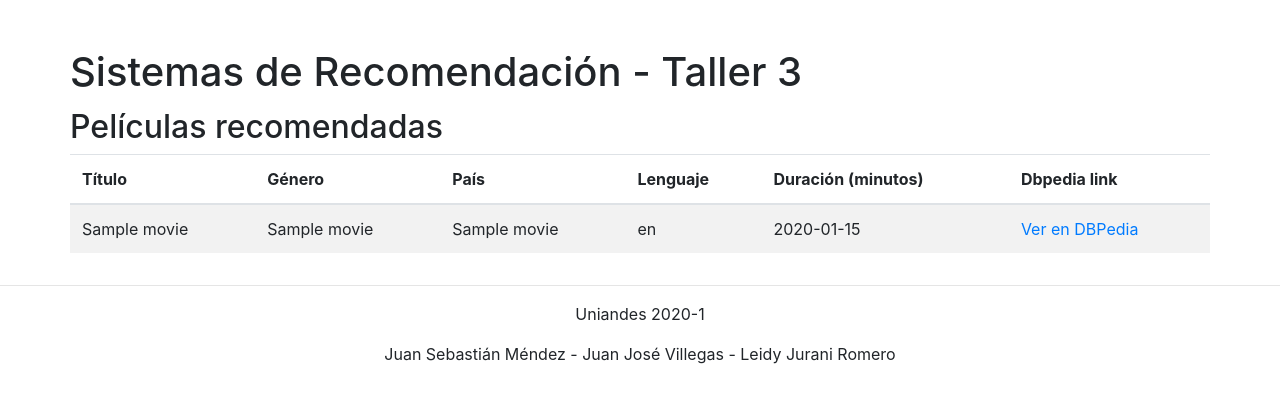
After one commit to jjr2040/movies-recommender, a Django app: template moviesapp/recommender/templates/movie_recommendations.html in a window 1280 px wide. The commit adds this page. Shown: the top 403 px of the page. Run offline with Django 3.2, Linux system fonts and the light colour scheme; the template is opened without the code that fills it: most values are stand-ins (such as "Sample title", 1, 10 or a date in 2020); some libraries are stand-ins or nearby versions.

Commit message:
added first recommender page

```diff
--- a/moviesapp/recommender/templates/index.html
+++ b/moviesapp/recommender/templates/index.html
@@ -41,7 +41,7 @@
                 <td>{{user.userId}}</td>
                 <td style="min-width: 200px;" class="pull-right">
                     <a class="btn btn-primary" href="#" >Ratings</a>
-                    <a class="btn btn-primary" href="#" >Recomendaciones</a>
+                    <a class="btn btn-primary" href="{% url 'movie_recomendations' user.userId %}" >Recomendaciones</a>
                 </td>
             </tr>
             {% endfor %}
--- /dev/null
+++ b/moviesapp/recommender/templates/movie_recommendations.html
@@ -0,0 +1,46 @@
+{% extends "base.html" %}
+
+{% block title %}Recomendaciones{% endblock %}
+
+{% block content %}
+
+<div class="row">
+    <div class="col-sm-8 pl-0">
+        <h1 class="mt-5">Sistemas de Recomendación - Taller 3</h1>
+    </div>
+</div>
+
+<div class="row">
+    <div class="col-sm-8 pl-0">
+        <h2 class="mt-1">Películas recomendadas</h2>
+    </div>
+</div>
+
+<div class="row">
+    <table class="table table-striped">
+      <thead>
+        <tr>
+          <th scope="col">Título</th>
+          <th scope="col">Género</th>
+          <th scope="col">País</th>
+          <th scope="col">Lenguaje</th>
+          <th scope="col">Duración (minutos)</th>
+          <th scope="col">Dbpedia link</th>
+        </tr>
+      </thead>
+      <tbody>
+        {% for movie in movies %}
+        <tr>
+            <td>{{movie.title}}</td>
+            <td>{{movie.gender_names}}</td>
+            <td>{{movie.country_names}}</td>
+            <td>{{movie.language_names}}</td>
+            <td>{{movie.runtime}}</td>
+            <td><a href="{{movie.dbpediaLink}}">Ver en DBPedia</a></td>
+        </tr>
+        {% endfor %}
+      </tbody>
+    </table>
+</div>
+
+{% endblock %}
--- a/moviesapp/recommender/urls.py
+++ b/moviesapp/recommender/urls.py
@@ -4,4 +4,5 @@ from . import views
 urlpatterns = [
     path('', views.index, name='index'),
     path('addUser', views.add_user),
+    path('movies/<user_id>/', views.recommended_movies, name='movie_recomendations')
 ]
```
Also changed, not shown: moviesapp/recommender/models.py (+16 -0 lines), moviesapp/recommender/views.py (+24 -1 lines).
